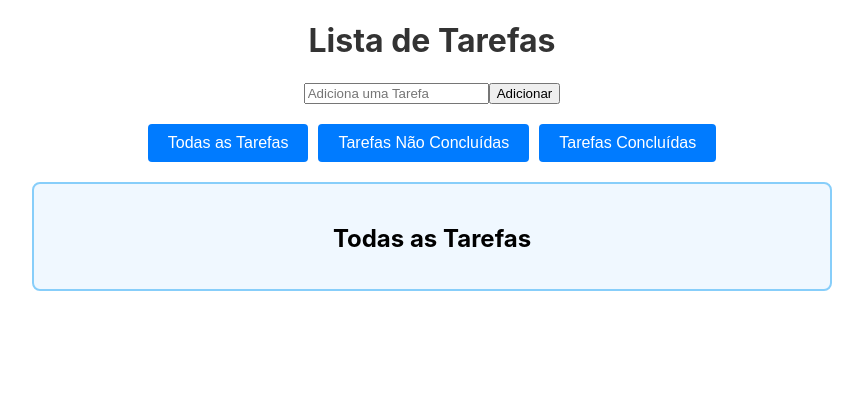
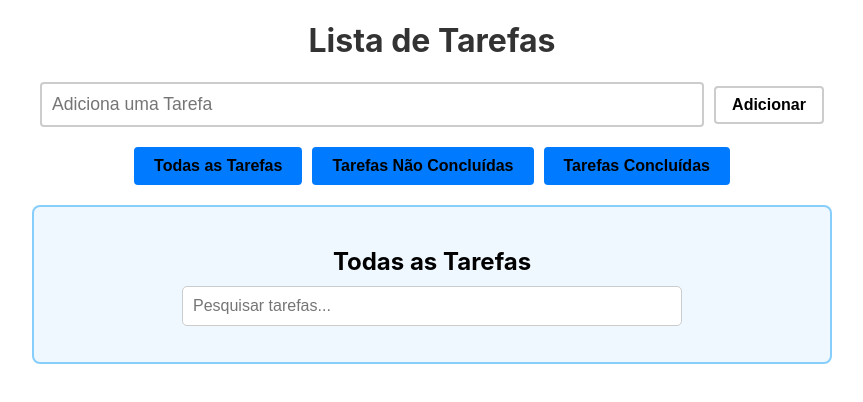
Before and after one commit to duarte99889/ListaTarefas, a React (Create React App) app: page / in a window 1280 px wide. Shown: the top 402 px of the page, without its empty margins (208-1071 px from the left). Built offline with nearby package versions, Linux system fonts and the light colour scheme.

Commit message:
barra pesquisa correta e algumas mudanças

```diff
--- a/src/App.css
+++ b/src/App.css
@@ -18,7 +18,8 @@ h1 {
   padding: 10px 20px;
   border: none;
   background-color: #007bff;
-  color: white;
+  font-weight: bold;
+  color: black;
   font-size: 16px;
   cursor: pointer;
   border-radius: 4px;
@@ -55,3 +56,103 @@ h2 {
   margin-bottom: 10px;
   font-size: 1.5em;
 }
+
+li {
+  list-style: none;
+  display: flex;
+  align-items: center;
+  justify-content: space-between;
+  padding: 10px 0;
+  font-size: 1.2em;
+  margin: 10px 0;
+  border-bottom: 1px solid #ccc;
+  text-align: left;
+}
+
+li input[type="checkbox"] {
+  transform: scale(2);
+  margin-right: 10px;
+}
+
+li span {
+  flex-grow: 1;
+  text-align: left;
+}
+
+li button:first-of-type {
+  margin-left: 10px;
+  padding: 8px 16px;
+  font-size: 1em;
+  font-weight: bold;
+  background-color: white;
+  color: black;
+  border: 2px solid #ccc;
+  border-radius: 4px;
+  cursor: pointer;
+  transition: background-color 0.3s;
+}
+
+li button:first-of-type:hover {
+  background-color: #f0f0f0;
+}
+
+li button:last-of-type {
+  margin-left: 10px;
+  padding: 8px 16px;
+  font-size: 1em;
+  font-weight: bold;
+  background-color: #ff4d4d;
+  color: black;
+  border: 2px solid #d32f2f;
+  border-radius: 4px;
+  cursor: pointer;
+  transition: background-color 0.3s;
+}
+
+li button:last-of-type:hover {
+  background-color: #d32f2f;
+}
+
+form button[type="submit"] {
+  padding: 8px 16px;
+  font-size: 1em;
+  font-weight: bold;
+  background-color: white;
+  color: black;
+  border: 2px solid #ccc;
+  border-radius: 4px;
+  cursor: pointer;
+  transition: background-color 0.3s;
+  margin-left: 10px;
+}
+
+form button[type="submit"]:hover {
+  background-color: #f0f0f0;
+}
+
+form input[type="text"] {
+  width: 80%;
+  padding: 10px;
+  font-size: 1.1em;
+  border: 2px solid #ccc;
+  border-radius: 4px;
+}
+
+
+li form input[type="text"] {
+  width: 80%;
+  padding: 3px;
+  font-size: 1em;
+  border: 2px solid #ccc;
+  border-radius: 4px;
+}
+
+.campo-pesquisa {
+  width: 80%;
+  max-width: 500px;
+  padding: 10px;
+  font-size: 16px;
+  border-radius: 5px;
+  border: 1px solid #ccc;
+  box-sizing: border-box;
+}
--- a/src/App.js
+++ b/src/App.js
@@ -8,32 +8,32 @@ function App() {
   const [secaoAtiva, setSecaoAtiva] = useState('todas');
 
   const adicionarTarefa = (texto) => {
-    setTodos([...todos, { texto, concluida: false, editando: false }]);
+    setTodos([...todos, { id: Date.now(), texto, concluida: false, editando: false }]);
   };
 
-  const marcarConcluida = (index) => {
-    const novasTarefas = todos.map((todo, i) =>
-      i === index ? { ...todo, concluida: !todo.concluida } : todo
+  const marcarConcluida = (id) => {
+    const novasTarefas = todos.map((todo) =>
+      todo.id === id ? { ...todo, concluida: !todo.concluida } : todo
     );
     setTodos(novasTarefas);
   };
 
-  const editarTarefa = (index, novoTexto) => {
-    const novasTarefas = todos.map((todo, i) =>
-      i === index ? { ...todo, texto: novoTexto, editando: false } : todo
+  const editarTarefa = (id, novoTexto) => {
+    const novasTarefas = todos.map((todo) =>
+      todo.id === id ? { ...todo, texto: novoTexto, editando: false } : todo
     );
     setTodos(novasTarefas);
   };
 
-  const ativarEdicao = (index) => {
-    const novasTarefas = todos.map((todo, i) =>
-      i === index ? { ...todo, editando: true } : todo
+  const ativarEdicao = (id) => {
+    const novasTarefas = todos.map((todo) =>
+      todo.id === id ? { ...todo, editando: true } : todo
     );
     setTodos(novasTarefas);
   };
 
-  const removeTodo = (index) => {
-    const novasTarefas = todos.filter((_, i) => i !== index);
+  const removeTodo = (id) => {
+    const novasTarefas = todos.filter((todo) => todo.id !== id);
     setTodos(novasTarefas);
   };
 
--- a/src/components/Tarefa.js
+++ b/src/components/Tarefa.js
@@ -1,15 +1,15 @@
 import React, { useState } from 'react';
 
-const Tarefa = ({ tarefa, remove, editar, ativarEdicao, marcarConcluida }) => {
+const Tarefa = ({ tarefa, removerTarefa, editarTarefa, ativarEdicao, marcarConcluida }) => {
   const [novoTexto, setNovoTexto] = useState(tarefa.texto);
 
   const handleEdit = (e) => {
     e.preventDefault();
-    editar(tarefa.index, novoTexto); // Passar o índice da tarefa
+    editarTarefa(novoTexto);
   };
 
   return (
-    <li style={{ textDecoration: tarefa.concluida ? 'line-through' : 'none' }}>
+    <li>
       <input
         type="checkbox"
         checked={tarefa.concluida}
@@ -28,7 +28,7 @@ const Tarefa = ({ tarefa, remove, editar, ativarEdicao, marcarConcluida }) => {
         <>
           <span>{tarefa.texto}</span>
           <button onClick={ativarEdicao}>Editar</button>
-          <button onClick={remove}>Remover</button>
+          <button onClick={removerTarefa}>Remover</button>
         </>
       )}
     </li>
--- a/src/components/TempListaTarefas.js
+++ b/src/components/TempListaTarefas.js
@@ -1,20 +1,36 @@
-import React from 'react';
+import React, { useState } from 'react';
 import Tarefa from './Tarefa';
 
 const ListaTarefas = ({ tarefas, removerTarefa, editarTarefa, ativarEdicao, marcarConcluida }) => {
+  const [termoPesquisa, setTermoPesquisa] = useState('');
+
+  const tarefasFiltradas = tarefas.filter((tarefa) =>
+    tarefa.texto.toLowerCase().includes(termoPesquisa.toLowerCase())
+  );
+
   return (
-    <ul>
-      {tarefas.map((tarefa, index) => (
-        <Tarefa
-          key={index}
-          tarefa={{ ...tarefa, index }} // Adicionando o índice à tarefa
-          remove={() => removerTarefa(index)}
-          editar={editarTarefa}
-          ativarEdicao={() => ativarEdicao(index)}
-          marcarConcluida={() => marcarConcluida(index)}
-        />
-      ))}
-    </ul>
+    <div>
+      <input
+        type="text"
+        placeholder="Pesquisar tarefas..."
+        value={termoPesquisa}
+        onChange={(e) => setTermoPesquisa(e.target.value)}
+        className="campo-pesquisa"
+      />
+
+      <ul>
+        {tarefasFiltradas.map((tarefa) => (
+          <Tarefa
+            key={tarefa.id}
+            tarefa={tarefa}
+            removerTarefa={() => removerTarefa(tarefa.id)}
+            editarTarefa={(novoTexto) => editarTarefa(tarefa.id, novoTexto)}
+            ativarEdicao={() => ativarEdicao(tarefa.id)}
+            marcarConcluida={() => marcarConcluida(tarefa.id)}
+          />
+        ))}
+      </ul>
+    </div>
   );
 };
 
```
